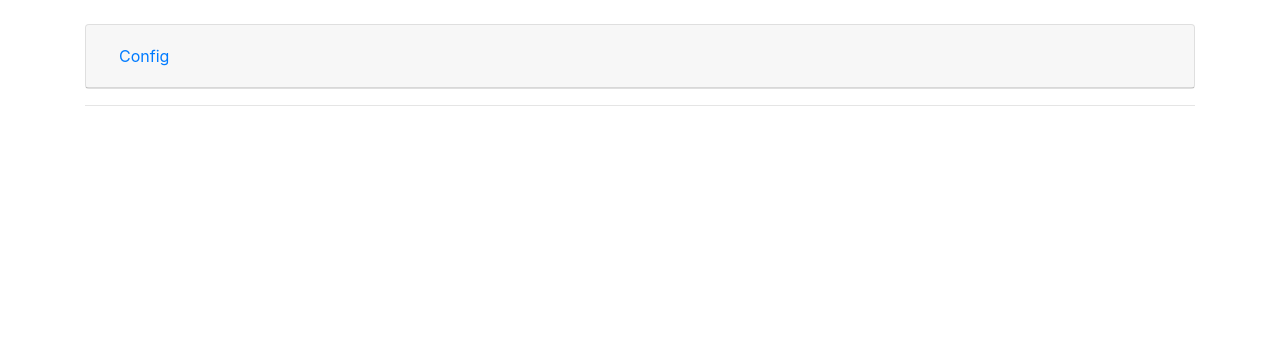
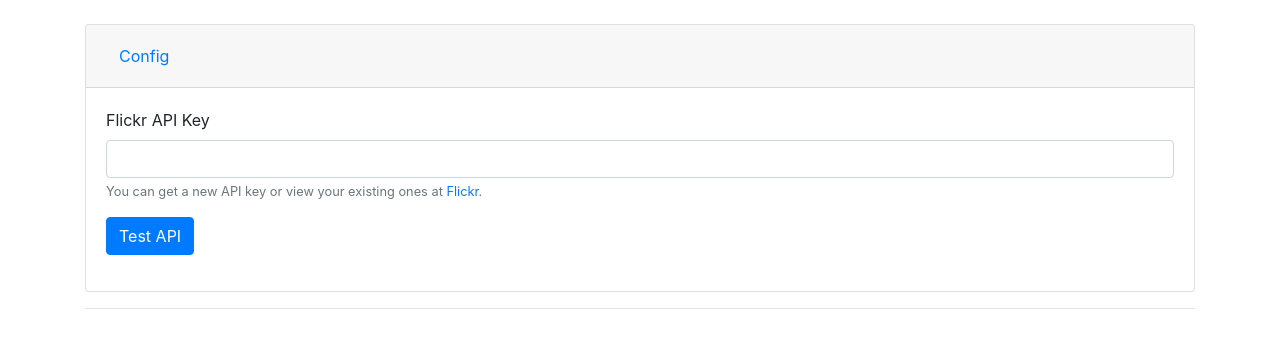
Before and after one commit to jaredjj3/code-next-flickr, a React (Create React App) app: page / in a window 1280 px wide. Shown: the top 348 px of the page. Built offline with nearby package versions, Linux system fonts and the light colour scheme.

Commit message:
1 file modified

```diff
--- a/src/components/Config.js
+++ b/src/components/Config.js
@@ -1,13 +1,36 @@
-import React, { useEffect } from "react";
+import React, { useEffect, useState } from "react";
 import { useLocalStorage } from "../hooks/useLocalStorage";
+import * as FlickrAPI from "../data/FlickrAPI";
 
 export const Config = props => {
   // Get the API key from local storage.
   const [apiKey, setApiKey] = useLocalStorage("FLICKR_API_KEY", "");
+  const [pending, setPending] = useState(false);
+  const [tested, setTested] = useState(false);
+  const [photos, setPhotos] = useState({});
+
+  const testApi = async () => {
+    setPending(true);
+    setTested(false);
+    setPhotos({});
+    try {
+      const photos = await FlickrAPI.search(apiKey, "people", 3);
+      setPhotos(photos);
+    } finally {
+      setPending(false);
+      setTested(true);
+    }
+  };
 
   // Handle input changes.
   const onChange = e => {
     setApiKey(e.target.value);
+  };
+
+  const onSubmit = e => {
+    e.preventDefault();
+    console.log(apiKey);
+    testApi();
   };
 
   // Allow the parent component to listen to api key changes.
@@ -32,12 +55,17 @@ export const Config = props => {
           </h5>
         </div>
 
-        <div id="config-form" className="collapse" data-parent="#accordion">
+        <div
+          id="config-form"
+          className="collapse show"
+          data-parent="#accordion"
+        >
           <div className="card-body">
+            <form onSubmit={onSubmit}>
               <div className="form-group">
                 <label for="api-key">Flickr API Key</label>
                 <input
-                type="email"
+                  type="text"
                   className="form-control"
                   id="api-key"
                   value={apiKey}
@@ -54,6 +82,33 @@ export const Config = props => {
                   .
                 </small>
               </div>
+
+              <div className="form-group">
+                <button
+                  type="submit"
+                  className="btn btn-primary"
+                  disabled={pending}
+                >
+                  {pending ? "Testing API..." : "Test API"}
+                </button>
+              </div>
+
+              {tested && (
+                <>
+                  {photos && photos.stat === "ok" ? (
+                    <div className="alert alert-success">
+                      <p>FlickrAPI.search was successful:</p>
+                      <pre>{JSON.stringify(photos, null, 2)}</pre>
+                    </div>
+                  ) : (
+                    <div className="alert alert-warning">
+                      <p>FlickrAPI.search had an issue:</p>
+                      <pre>{JSON.stringify(photos, null, 2)}</pre>
+                    </div>
+                  )}
+                </>
+              )}
+            </form>
           </div>
         </div>
       </div>
```
Lines whose indentation alone changed are shown as unchanged.
